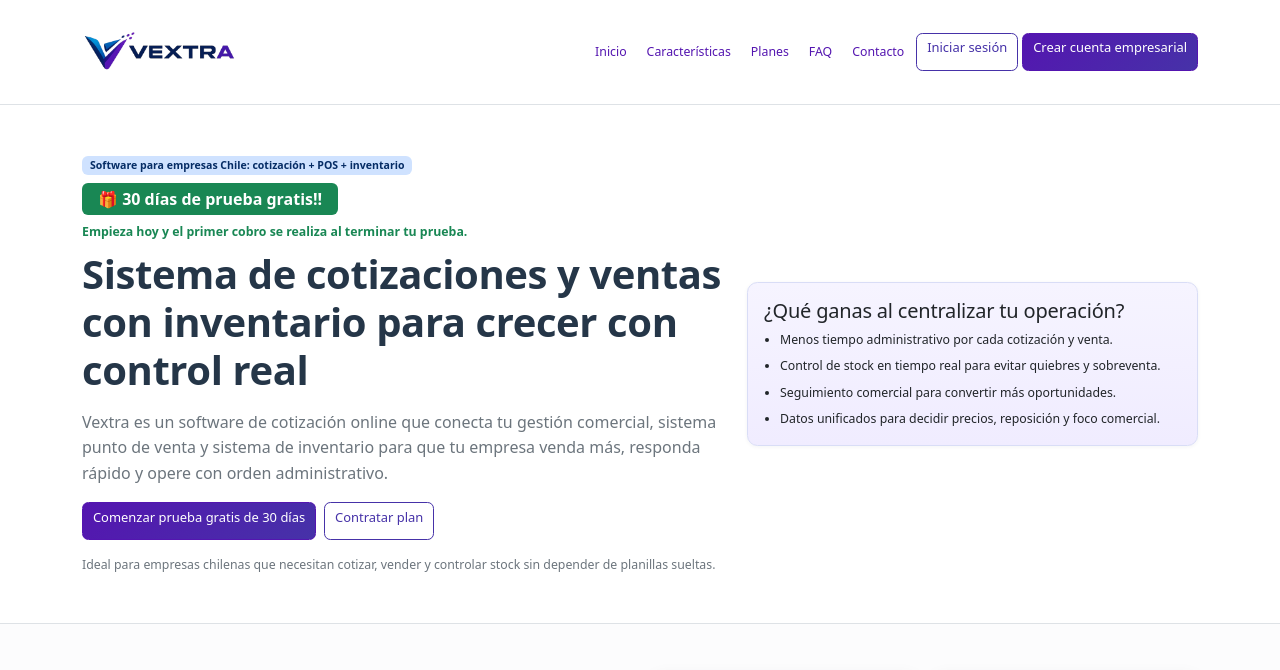
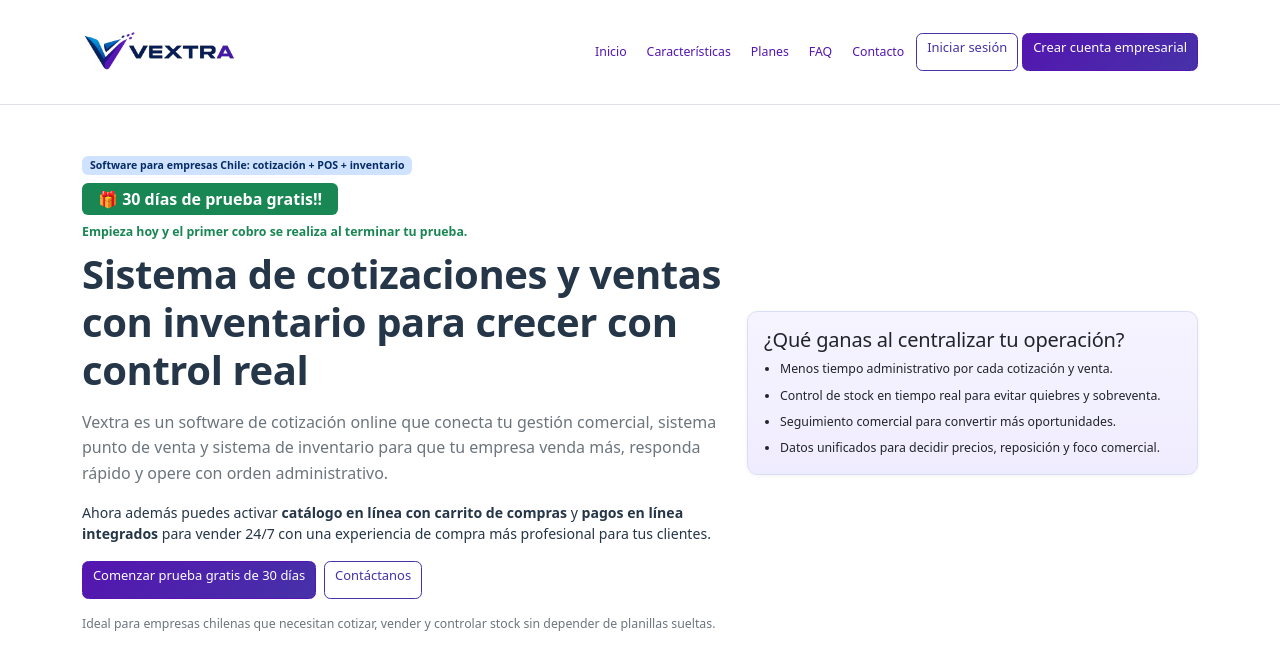
Before and after one commit to erwinislasegura/vextra, a PHP site: page / in a window 1280 px wide. Shown: the top 670 px of the page. Run offline with PHP 8.4, Linux system fonts and the light colour scheme; data that the repository does not hold is empty.

Commit message:
Home: cambia CTA secundario de Ver demo a Contáctanos

```diff
--- a/aplicacion/vistas/publico/inicio.php
+++ b/aplicacion/vistas/publico/inicio.php
@@ -128,9 +128,10 @@
                 </div>
                 <h1 class="display-6 fw-bold mb-3">Sistema de cotizaciones y ventas con inventario para crecer con control real</h1>
                 <p class="lead text-secondary">Vextra es un software de cotización online que conecta tu gestión comercial, sistema punto de venta y sistema de inventario para que tu empresa venda más, responda rápido y opere con orden administrativo.</p>
+                <p class="mb-3">Ahora además puedes activar <strong>catálogo en línea con carrito de compras</strong> y <strong>pagos en línea integrados</strong> para vender 24/7 con una experiencia de compra más profesional para tus clientes.</p>
                 <div class="d-flex flex-wrap gap-2">
                     <a href="<?= e(url('/registro')) ?>" class="btn btn-primary">Comenzar prueba gratis de 30 días</a>
-                    <a href="#planes" class="btn btn-outline-primary">Contratar plan</a>
+                    <a href="<?= e(url('/contacto')) ?>" class="btn btn-outline-primary">Contáctanos</a>
                 </div>
                 <p class="small text-secondary mt-3 mb-0">Ideal para empresas chilenas que necesitan cotizar, vender y controlar stock sin depender de planillas sueltas.</p>
             </div>
@@ -147,6 +148,44 @@
                     </div>
                 </div>
             </aside>
+        </div>
+    </div>
+</section>
+
+<section class="py-5 border-bottom bg-light">
+    <div class="container">
+        <div class="text-center mb-4">
+            <span class="badge text-bg-primary mb-2">NUEVO</span>
+            <h2 class="h3 mb-2">Nuevas funcionalidades para vender más</h2>
+            <p class="text-secondary mb-0">Más alcance comercial y cobro simple para pymes chilenas.</p>
+        </div>
+        <div class="row g-3">
+            <article class="col-lg-6">
+                <div class="card h-100 border-primary border-2">
+                    <div class="card-body">
+                        <h3 class="h5"><i class="bi bi-cart3 text-primary me-2"></i>Catálogo en línea</h3>
+                        <p class="mb-2">Publica tus productos con carrito y convierte más visitas en ventas.</p>
+                        <ul class="small mb-0 ps-3 d-grid gap-1">
+                            <li>Comparte tu catálogo por WhatsApp, redes y web.</li>
+                            <li>Muestra productos y precios de forma profesional.</li>
+                            <li>Conecta ventas online con tu inventario real.</li>
+                        </ul>
+                    </div>
+                </div>
+            </article>
+            <article class="col-lg-6">
+                <div class="card h-100 border-success border-2">
+                    <div class="card-body">
+                        <h3 class="h5"><i class="bi bi-credit-card text-success me-2"></i>Pagos en línea</h3>
+                        <p class="mb-2">Recibe pagos en línea integrados para cerrar más rápido y sin fricción.</p>
+                        <ul class="small mb-0 ps-3 d-grid gap-1">
+                            <li>Reduce abandono al momento de pagar.</li>
+                            <li>Automatiza la confirmación de compra.</li>
+                            <li>Mejora la experiencia de tu cliente final.</li>
+                        </ul>
+                    </div>
+                </div>
+            </article>
         </div>
     </div>
 </section>
@@ -248,6 +287,10 @@
                 <p>Ventas rápidas en caja, registro por vendedor y trazabilidad de transacciones con impacto automático en inventario.</p>
                 <h3 class="h5">Inventario con movimientos y alertas</h3>
                 <p>Recepciones, ajustes, control de quiebres y consulta por producto para evitar decisiones a ciegas.</p>
+                <h3 class="h5 text-primary">Catálogo online con carrito (nuevo)</h3>
+                <p>Publica tus productos en minutos y permite compras directas con una vitrina digital lista para vender en Chile.</p>
+                <h3 class="h5 text-success">Pagos online integrados (nuevo)</h3>
+                <p>Recibe pagos sin procesos manuales y conecta cada cobro con tu operación comercial e inventario.</p>
                 <h3 class="h5">Gestión integral de clientes y oportunidades</h3>
                 <p>Historial comercial por cliente, seguimiento de estado de cotización y foco en las oportunidades con mayor probabilidad de cierre.</p>
                 <div class="d-flex flex-wrap gap-2 mt-3">
@@ -278,7 +321,7 @@
                     <article class="card h-100 border-2 <?= $esRecomendado ? 'border-primary border-3 shadow' : '' ?>" style="border-color: <?= e($plan['color_visual'] ?: '#dce3eb') ?> !important;">
                         <div class="card-body d-flex flex-column">
                             <div class="d-flex flex-wrap gap-2 mb-2">
-                                <?php if ($esRecomendado): ?><span class="badge text-bg-primary">MÁS CONVENIENTE</span><?php endif; ?>
+                                <?php if ($esRecomendado): ?><span class="badge text-bg-primary"><?= $index === 1 ? 'MÁS VENDIDO' : 'MÁS CONVENIENTE' ?></span><?php endif; ?>
                                 <?php if (!empty($plan['destacado'])): ?><span class="badge text-bg-success">DESTACADO</span><?php endif; ?>
                             </div>
                             <h3 class="h5"><?= e($plan['nombre']) ?></h3>
@@ -289,6 +332,10 @@
                                 <?php foreach ($plan['funcionalidades'] as $funcionalidad): ?>
                                     <li><?= e($funcionalidad['descripcion'] ?: $funcionalidad['nombre']) ?></li>
                                 <?php endforeach; ?>
+                                <?php if ($index === 1): ?>
+                                    <li><strong>Catálogo online con carrito</strong></li>
+                                    <li><strong>Pagos online integrados</strong></li>
+                                <?php endif; ?>
                             </ul>
                             <div class="d-grid gap-2 mt-auto">
                                 <a href="<?= e(url('/registro?plan=' . (int) $plan['id'] . '&frecuencia=mensual')) ?>" class="btn btn-outline-primary btn-sm" data-home-link>Comenzar ahora</a>
```
